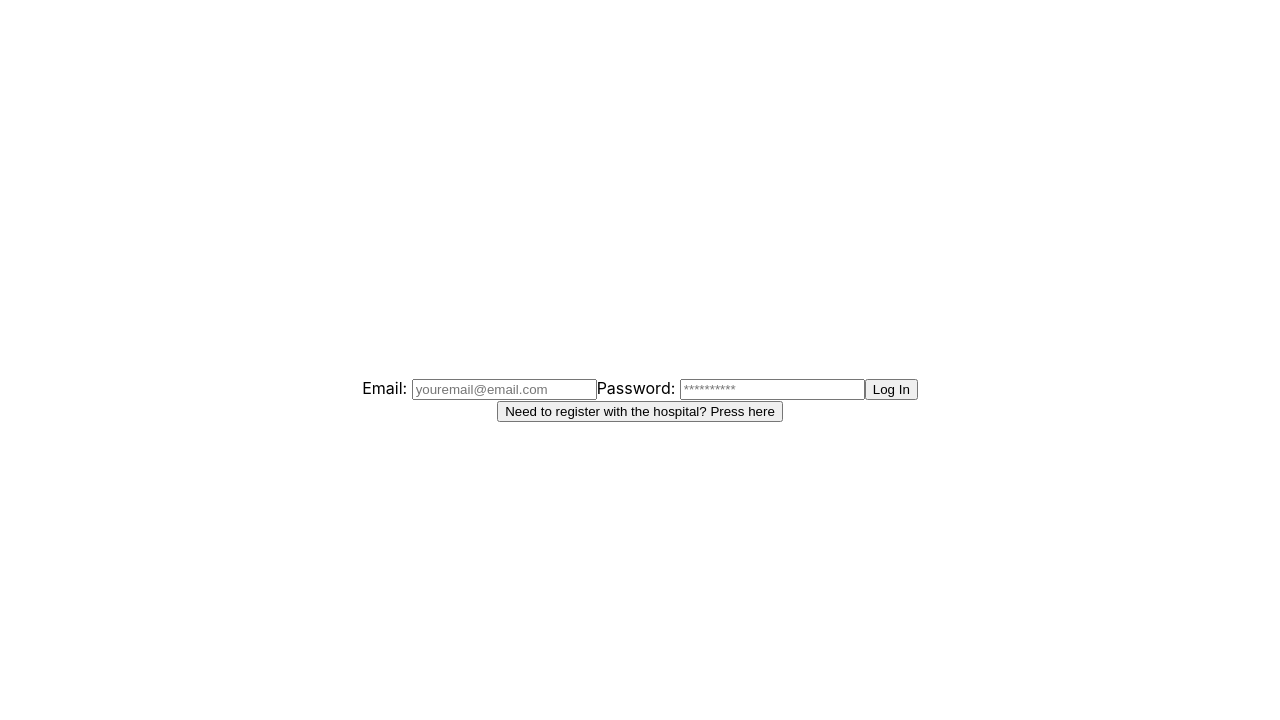
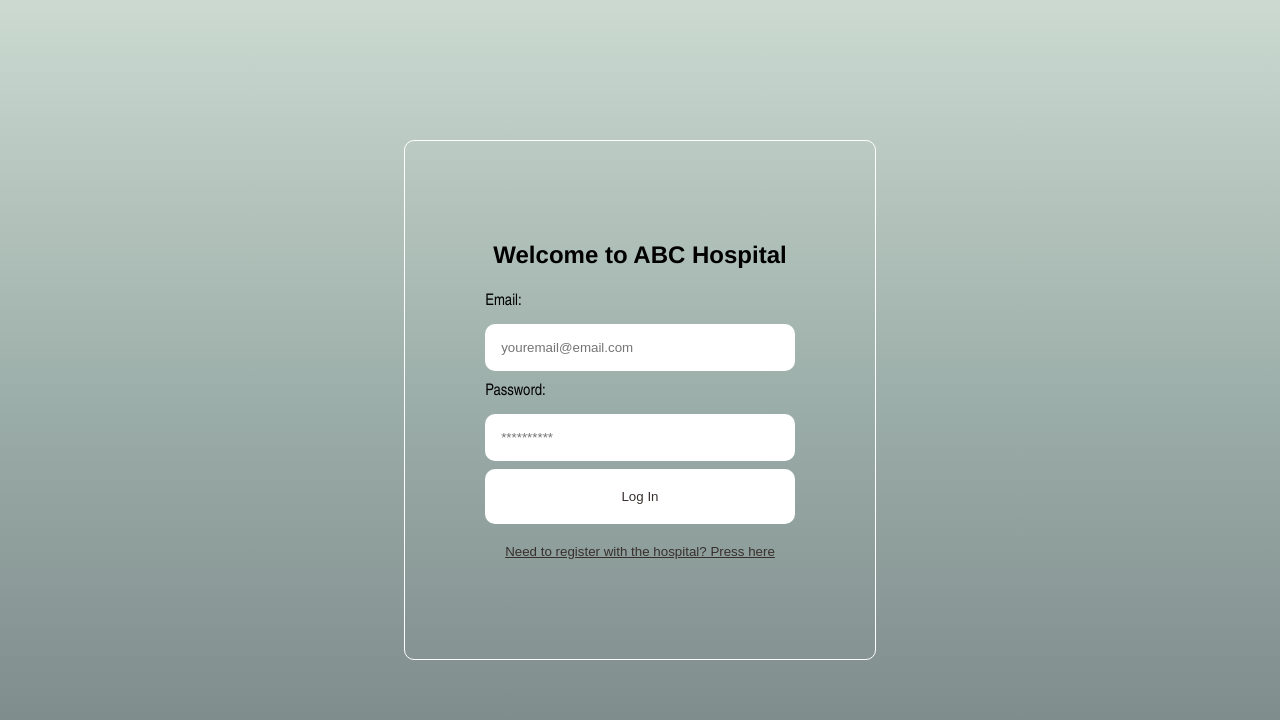
Before and after one commit to LucasFurlong1/hospitalmanagement, a React (Create React App) app: page / in a window 1280 px wide. Shown: the top 720 px of the page. Built offline with nearby package versions, Linux system fonts and the light colour scheme.

Commit message:
styles for login complete

```diff
--- a/src/App.css
+++ b/src/App.css
@@ -4,4 +4,53 @@
   min-height: 100vh;
   align-items: center;
   justify-content: center;
+  background-image: linear-gradient(180deg, #CCDAD1,#9CAEA9 50%,#788585);
 }
+
+.auth-form-container, .login-form, .register-form {
+  display: flex;
+  flex-direction: column;
+  font-family: 'Arial Narrow', Arial, sans-serif;
+}
+
+.auth-form-container {
+  padding: 5rem;
+  border: 1px solid white;
+  border-radius: 10px;
+  margin: 0.5rem;
+}
+
+label {
+  text-align: left;
+  padding: 0.25rem 0;
+}
+
+input {
+  margin: 0.5rem 0;
+  padding: 1rem;
+  border: none;
+  border-radius: 10px;
+}
+
+button {
+  border: none;
+  background-color: white;
+  padding: 20px;
+  border-radius: 10px;
+  cursor: pointer;
+  color: #38302E;
+}
+
+button:active {
+  color: #9CAEA9;
+}
+
+.link-btn {
+  background: none;
+  color: #38302E;
+  text-decoration: underline;
+}
+
+.auth-title{
+  font-family: 'Franklin Gothic Medium', 'Arial Narrow', Arial, sans-serif;
+}
--- a/src/login.jsx
+++ b/src/login.jsx
@@ -10,14 +10,15 @@
 
     return (
         <div className="auth-form-container">
-            <form onSubmit={handleSubmit}>
+            <h2 className="auth-title">Welcome to ABC Hospital</h2>
+            <form className="login-form" onSubmit={handleSubmit}>
                 <label htmlFor="email">Email: </label>
                 <input value={email} onChange={(e) => setEmail(e.target.value)} type="email" placeholder="youremail@email.com" id="email" name="email" />
                 <label htmlFor="password">Password: </label>
                 <input value={pass} onChange={(e) => setPass(e.target.value)} type="password" placeholder="**********" id="password" name="password" />
                 <button type="submit">Log In</button>
             </form>
-            <button onClick={() => props.onFormSwitch('register')}>Need to register with the hospital? Press here</button>
+            <button className="link-btn" onClick={() => props.onFormSwitch('register')}>Need to register with the hospital? Press here</button>
         </div>
     )
 }
--- a/src/register.jsx
+++ b/src/register.jsx
@@ -12,7 +12,8 @@
 
     return (
         <div className="auth-form-container">
-            <form onSubmit={handleSubmit}>
+            <h2 className="auth-title">Register here!</h2>
+            <form className="register-form" onSubmit={handleSubmit}>
                 <label htmlFor="name">Name: </label>
                 <input value={name} onChange={(e) => setName(e.target.value)} name="name" id="name" placeholder="Full Name"/>
                 <label htmlFor="email">Email: </label>
@@ -21,7 +22,7 @@
                 <input value={pass} onChange={(e) => setPass(e.target.value)} type="password" placeholder="**********" id="password" name="password" />
                 <button  type="submit">Register</button>
             </form>
-            <button onClick={() => props.onFormSwitch('login')}>Already have an account with the hospital? Log in here</button>
+            <button className="link-btn" onClick={() => props.onFormSwitch('login')}>Already have an account with the hospital? Log in here</button>
         </div>
     )
 }
```
